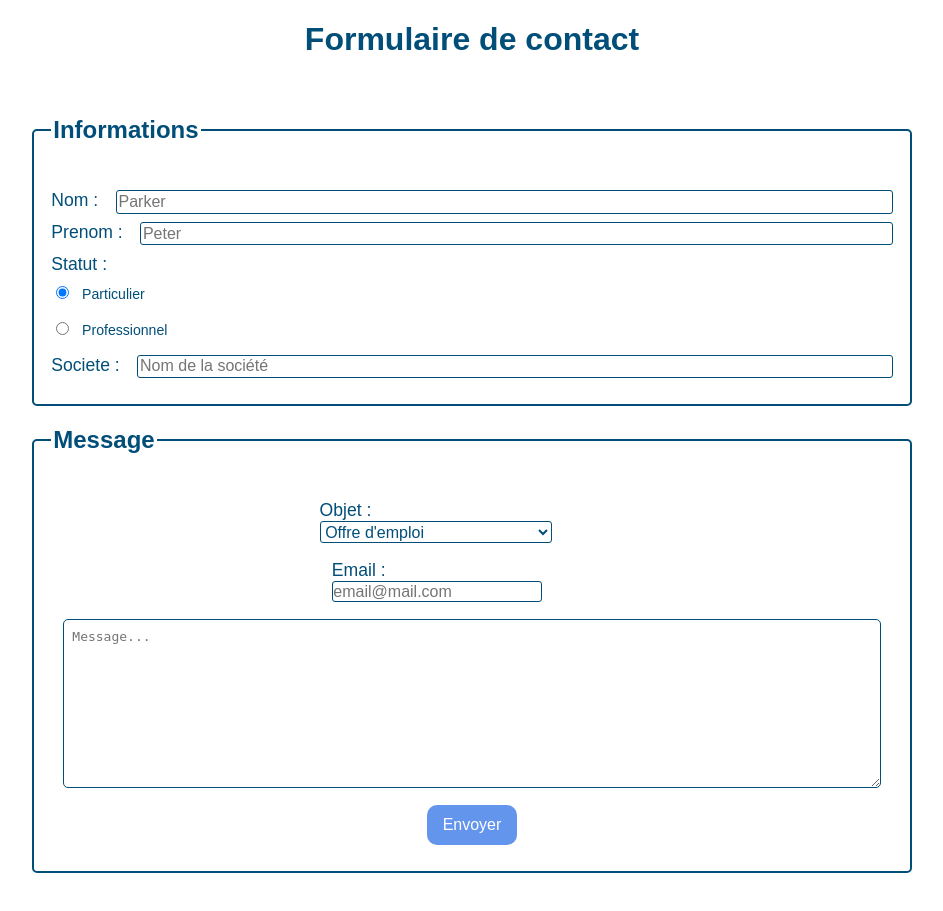
After one commit to Clad56/pa45, a PHP site: the page made by formulaire contact/formulaire-contact.html in a window 1280 px wide. The commit adds this page. Shown: the whole page, without its empty margins (168-1111 px from the left). Run offline with PHP 8.4, Linux system fonts and the light colour scheme.

Commit message:
formulaire contact & captchat

```diff
--- /dev/null
+++ b/formulaire contact/formulaire-contact.html
@@ -0,0 +1,63 @@
+<!DOCTYPE html>
+<html lang="en">
+<head>
+    <meta charset="UTF-8">
+    <meta http-equiv="X-UA-Compatible" content="IE=edge">
+    <meta name="viewport" content="width=device-width, initial-scale=1.0">
+    <title>Formulaire de contact</title>
+    <link rel="stylesheet" href="style.css">
+</head>
+<body>
+    <h1>Formulaire de contact</h1>
+
+    <form id="formulaire">
+        <fieldset id="infos">
+            <legend><h2>Informations</h2></legend>
+
+            <div id="div_nm">
+                <label for="name">Nom :</label><input type="text" name="nom" id="name" placeholder="Parker" required>
+            </div>
+
+            <div id="div_fnm">
+                <label for="firstname">Prenom :</label><input type="text" name="prenom" id="firstname" placeholder="Peter" required>
+            </div>
+
+            <div id="choiceStatut">
+                <label for="statut">Statut :</label>
+                <div>
+                    <input type="radio" name="statut" id="particulier" required checked><label for="particulier">Particulier</label>
+                </div>
+                <div>
+                    <input type="radio" name="statut" id="professionnel" required><label for="professionnel">Professionnel</label>
+                </div>
+            </div>
+
+            <div id="div_st">
+                <label for="societe">Societe :</label><input type="text" id="societe" name="societe" placeholder="Nom de la société" required>
+            </div>
+
+        </fieldset>
+
+        <fieldset id="message">
+            <legend><h2>Message</h2></legend>
+
+            <div>
+                <label for="objet">Objet :</label>
+                <select type="text" name="objet" id="objet" required>
+                    <option value="demande_de_contact">Demande de contact</option>
+                    <option value="offre_d'emploi" selected>Offre d'emploi</option>
+                    <option value="envoi_d'une_brochure_tarifiaire">Envoi d'une brochure tarifaire</option>
+                </select>
+            </div>
+
+            <div>
+                <label for="email">Email :</label><input type="email" id="email" name="email" placeholder="email@mail.com" required>
+            </div>
+
+            <textarea name="message" id="message" cols="30" rows="10" placeholder="Message..." required></textarea>
+
+            <button type="submit">Envoyer</button>
+        </fieldset>
+    </form>
+</body>
+</html>
--- /dev/null
+++ b/formulaire contact/style.css
@@ -0,0 +1,103 @@
+html {
+    width: 100%;
+    font-family: Arial, sans-serif;
+    color: #014e79;
+}
+
+h1 {
+    text-align: center;
+}
+
+form {
+    margin: 3% 15%;
+}
+
+div, textarea, button {
+    margin: 1% 0%;
+}
+
+fieldset {
+    padding: 2%;
+    border: 2px #014e79 solid;
+    border-radius: 5px;
+}
+
+label {
+    font-size: 1.1em;
+    margin-right: 1em;
+}
+
+#div_nm, #div_fnm, #div_st {
+    display: flex;
+    flex-direction: row;
+    justify-content: space-between;
+}
+
+input, select {
+    flex-grow: 1;
+    font-size: 1em;
+    background-color: transparent;
+    border: 1px #014e79 solid;
+    border-radius: 3px;
+    color: #014e79;
+    padding: 0.2%;
+}
+
+#choiceStatut div {
+    font-size: 0.8em;
+    margin-bottom: 2%;
+}
+
+input[type="radio"] {
+    margin-right: 1em;
+}
+
+#message {
+    display: flex;
+    flex-direction: column;
+    flex-wrap: wrap;
+    justify-content: space-between;
+    align-items: center;
+}
+
+#message textarea {
+    width: 95%;
+    font-size: 1em;
+    flex-grow: 0.9em;
+    border-radius: 5px;
+    border: 1px #014e79 solid;
+    padding: 1%;
+}
+
+button {
+    border-radius: 10px;
+    background-color: cornflowerblue;
+    color: white;
+    padding: 0.7em 1em;
+    font-size: 1em;
+    border: none;
+}
+
+button:hover {
+    background-color: #014e79;
+    transition-duration: 0.5s;
+}
+
+/*classes d'animations pour JavaScript*/
+
+.masque {
+    opacity: 0%;
+    margin-bottom: -4%;
+}
+
+.app {
+    opacity: 100%;
+    transition-duration: 0.5s;
+    margin-bottom: 0%;
+}
+
+.disp {
+    opacity: 0%;
+    transition-duration: 0.5s;
+    margin-bottom: -4%;
+}
--- a/php/footer_section.php
+++ b/php/footer_section.php
@@ -4,7 +4,6 @@
             <div class="mentionsLégales">
                 <p>Passion Auto 45 est situé à Chateaudun</br>
                     Directeur: Maxime Jannequin</br>
-                    Téléphone: 06 06 06 06 06</br>
                     Toute utilisation, reproduction, diffusion, publication ou retransmission du contenu est
                     strictement interdite sans l'autorisation écrite du détenteur des droits d'auteur.
                 </p>
--- /dev/null
+++ b/php/html_captchat.php
@@ -0,0 +1,3 @@
+<?php
+
+require 'php/captchat_section.php' ?>
```
Also changed, not shown: contact.php (+41 -23 lines), destination.php (+9 -2 lines), php/captchat_section.php (added, +25 -0 lines), style.css (+33 -21 lines), readme.txt.
